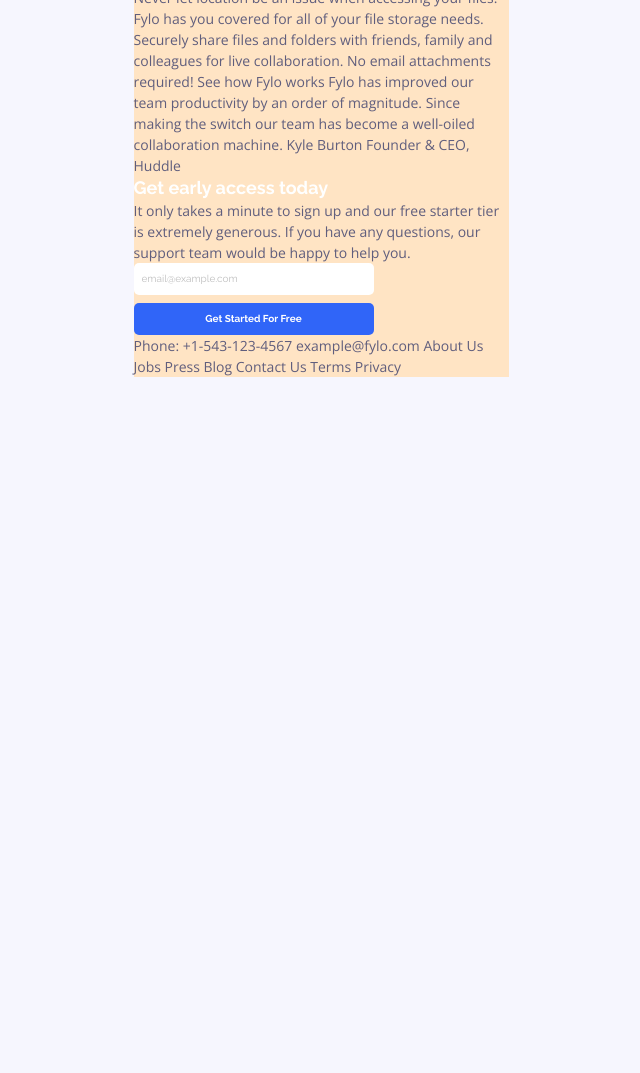
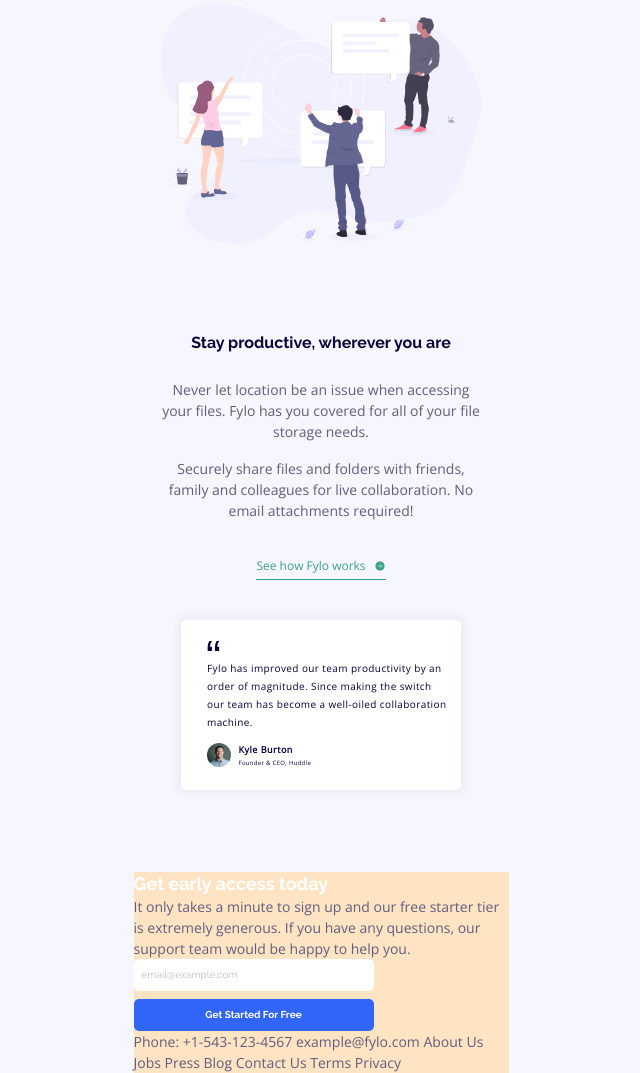
Before and after one commit to teempe/frontend-mentor-fylo-landing-page-with-two-column-layout, a website: page index.html in a window 1280 px wide. Shown: the part 951-2024 px from the top of the page, without its empty margins (319-959 px from the left). Before the commit the page ends 1328 px from the top, so only its background shows below. Drawn offline with nearby package versions, Linux system fonts and the light colour scheme; files that its build step writes are made by us from their sources.

Commit message:
Add productive section.

```diff
--- a/index.html
+++ b/index.html
@@ -28,9 +28,9 @@
                 <section class="hero">
                     <img src="./images/illustration-1.svg" alt="" class="hero__illustration">
 
-                    <h1 class="heading-1">All your files in one secure location, accessible anywhere.</h1>
+                    <h1 class="heading-1 hero__heading">All your files in one secure location, accessible anywhere.</h1>
 
-                    <p>
+                    <p class="hero__text">
                         Fylo stores your most important files in one secure location.
                         Access them wherever you need, share and collaborate with friends,
                         family, and co-workers.
@@ -43,22 +43,38 @@
                     </form>
                 </section>
 
+                <section class="productive">
+                    <img src="./images/illustration-2.svg" alt="" class="productive__illustration">
 
-                <h2 class="heading-2 heading-2--section">Stay productive, wherever you are</h2>
+                    <h2 class="heading-2 heading-2--section productive__heading">Stay productive, wherever you are</h2>
 
+                    <div class="productive__text">
+                        <p>
                             Never let location be an issue when accessing your files. Fylo has you
                             covered for all of your file storage needs.
+                        </p>
 
+                        <p>
                             Securely share files and folders with friends, family and colleagues for
                             live collaboration. No email attachments required!
+                        </p>
+                    </div>
 
-                See how Fylo works
+                    <a href="#" class="how-btn productive__how-btn">See how Fylo works</a>
 
+                    <div class="testimonial-card">
+                        <p class="testimonial-card__text">
                             Fylo has improved our team productivity by an order of magnitude. Since
                             making the switch our team has become a well-oiled collaboration machine.
+                        </p>
 
-                Kyle Burton
-                Founder & CEO, Huddle
+                        <div class="testimonial-card__author">
+                            <img src="./images/avatar-testimonial.jpg" alt="" class="testimonial-card__author-avatar">
+                            <p class="testimonial-card__author-name">Kyle Burton</p>
+                            <p class="testimonial-card__author-title">Founder & CEO, Huddle</p>
+                        </div>
+                    </div>
+                </section>
 
                 <h2 class="heading-2 heading-2--cta">Get early access today</h2>
 
--- a/sass/base/_base.scss
+++ b/sass/base/_base.scss
@@ -23,6 +23,9 @@
     --color-font-body: hsl(243, 14%, 43%);
     --color-btn-active: hsl(221, 100%, 71%);
     --color-red: hsl(343, 84%, 61%);
+    --color-green: hsl(170, 45%, 43%);
+    --color-light-green: hsl(170, 63%, 66%);
+    --color-shadow-card: hsla(0, 0%, 22%, 0.05);
 }
 
 // Breakpoints
--- /dev/null
+++ b/sass/components/_button.scss
@@ -0,0 +1,44 @@
+.how-btn {
+    display: flex;
+    align-items: center;
+    gap: 0.8rem;
+
+    &:link,
+    &:visited {
+        text-decoration: none;
+        font-size: 1.2rem;
+        line-height: normal;
+        color: var(--color-green);
+
+        padding-bottom: 0.5rem;
+        border-bottom: 1px solid var(--color-green);
+
+        transition: all 0.25s ease-out;
+
+        &::after {
+            content: "";
+            background: url('../images/icon-arrow.svg');
+            background-size: cover;
+            width: 1.2rem;
+            height: 1.2rem;
+            display: inline-block;
+        }
+    }
+
+    &:hover,
+    &:active {
+        color: var(--color-light-green);
+        border-bottom: 1px solid var(--color-light-green);
+
+        &::after {
+            content: "";
+            background: url('../images/icon-arrow-light.svg');
+            background-size: cover;
+            width: 1.2rem;
+            height: 1.2rem;
+            display: inline-block;
+        }
+    }
+
+
+}
--- a/sass/components/_global.scss
+++ b/sass/components/_global.scss
@@ -1,2 +1,4 @@
 @import 'nav';
 @import 'forms';
+@import 'button';
+@import 'testimonial-card';
--- /dev/null
+++ b/sass/components/_testimonial-card.scss
@@ -0,0 +1,62 @@
+.testimonial-card {
+    font-size: 1rem;
+    line-height: 1.8rem;
+    letter-spacing: 0.04rem;
+    text-align: left;
+    color: var(--color-very-dark-blue);
+
+    background-color: var(--color-white);
+    border-radius: 0.5rem;
+
+    max-width: 28rem;
+    padding: 3.9rem 1.3rem 1.9rem 2.6rem;
+
+    box-shadow: 0rem 0rem 0.8rem 0.4rem var(--color-shadow-card);
+
+    &__text {
+        margin-bottom: 1.2rem;
+        position: relative;
+
+        &::before {
+            content: "";
+            background: no-repeat url('../images/icon-quotes.svg');
+            width: 1.3rem;
+            height: 1.2rem;
+            position: absolute;
+            top: -1.8rem;
+        }
+    }
+
+    &__author {
+        display: grid;
+        grid-template-columns: min-content 1fr;
+        grid-template-rows: repeat(2, 1fr);
+        column-gap: 0.75rem;
+        row-gap: 0.18rem;
+
+        &-avatar {
+            grid-column: 1 / 2;
+            grid-row: 1 / 3;
+            width: 2.4rem;
+            border-radius: 50%;
+        }
+
+        &-name {
+            grid-column: 2 / 3;
+            grid-row: 1 / 2;
+            font-size: 0.9rem;
+            font-weight: var(--fw-bold);
+            line-height: normal;
+            letter-spacing: 0.05rem;
+        }
+
+        &-title {
+            grid-column: 2 / 3;
+            grid-row: 2 / 3;
+            font-size: 0.6rem;
+            line-height: 1.18rem;
+            letter-spacing: 0.03rem;
+        }
+    }
+
+}
--- a/sass/layout/_global.scss
+++ b/sass/layout/_global.scss
@@ -1,3 +1,4 @@
 @import 'container';
 @import 'header';
 @import 'section-hero';
+@import 'section-productive';
--- a/sass/layout/_section-hero.scss
+++ b/sass/layout/_section-hero.scss
@@ -11,11 +11,11 @@
         margin-bottom: 4rem;
     }
 
-    & .heading-1 {
+    &__heading {
         margin-bottom: 4rem;
     }
 
-    & p {
+    &__text {
         max-width: 29.6rem;
         margin-bottom: 3.2rem;
     }
--- /dev/null
+++ b/sass/layout/_section-productive.scss
@@ -0,0 +1,40 @@
+.productive {
+    padding: 4rem 2.7rem 8.2rem;
+    text-align: center;
+
+    display: grid;
+    justify-items: center;
+
+    background-color: var(--color-light-grayish-blue);
+    position: relative;
+
+    &::before {
+        content: "";
+        background: url('../images/bg-curve-mobile.svg');
+        position: absolute;
+        width: 100%;
+        height: 5.3rem;
+        top: -5.3rem;
+    }
+
+    &__illustration {
+        width: 32rem;
+        margin-bottom: 8.7rem;
+    }
+
+    &__heading {
+        margin-bottom: 2.4rem;
+    }
+
+    &__text {
+        margin-bottom: 3.6rem;
+
+        & p:first-of-type {
+            margin-bottom: 1.6rem;
+        }
+    }
+
+    &__how-btn {
+        margin-bottom: 4rem;
+    }
+}
```
Also changed, not shown: images/icon-arrow-light.svg (added). Lines whose indentation alone changed are shown as unchanged.
